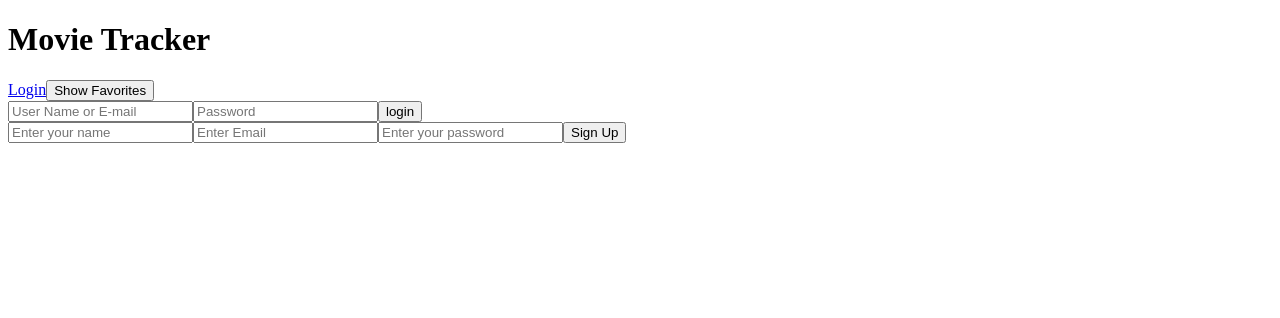
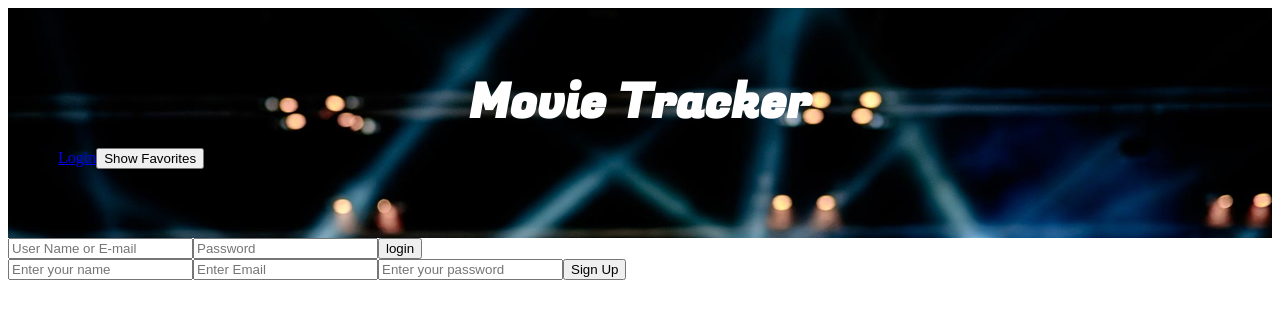
Before and after one commit to etcetera8/movie-tracker, a React (Create React App) app: page /login in a window 1280 px wide. Shown: the top 318 px of the page. Built offline with nearby package versions, Linux system fonts and the light colour scheme; no server answers.

Commit message:
Position card and header elements

```diff
--- a/src/components/Card/Card.css
+++ b/src/components/Card/Card.css
@@ -1,19 +1,26 @@
 @import url('https://fonts.googleapis.com/css?family=Fugaz+One');
 
 .MovieCard {
-  margin: 50px;
+  margin: 20px;
   border: 1px solid black;
-  min-width: 500px;
+  width: 200px;
+  height: 300px;
   background-color: rgba(255, 0, 0, 0.3)
 }
 
-.movie-title {
+.MovieCard img {
+  height: 100%;
+}
+
+.MovieCard button {
+  position: absolute;
+}
+
+/*.movie-title {
   margin: 10px auto;
-  max-width: 400px;
   font-family: 'Fugaz One', cursive;
   text-align: center;
-
-}
+}*/
 
 .favorite-btn {
   background: none;
--- a/src/components/Card/Card.js
+++ b/src/components/Card/Card.js
@@ -5,13 +5,10 @@ const Card = ({ movie , id, handleFavorite, addClass }) => {
   const {title, vote_average, vote_count, overview, poster_path} = movie;
   return (
     <div id={id} className={`MovieCard ${addClass}`}>
-      <h1 className="movie-title">{title}</h1>
       <button
         className="favorite-btn"
         onClick={() => handleFavorite(movie)}>FAVORITE</button>
       <img src={poster_path} />
-      <h4>Vote Average: {vote_average}</h4>
-      <h4>Votes :{vote_count}</h4>
     </div>
   )
 }
--- /dev/null
+++ b/src/components/Header/Header.css
@@ -0,0 +1,16 @@
+@import url('https://fonts.googleapis.com/css?family=Fugaz+One');
+
+header h1 {
+  margin: 10px auto;
+  font-family: 'Fugaz One', cursive;
+  color: white;
+  text-align: center;
+  font-size: 3em;
+}
+
+header {
+  background-image: url('../../assets/header-lights.jpg');
+  background-size: cover;
+  height: 130px;
+  padding: 50px;
+}
--- a/src/components/Header/Header.js
+++ b/src/components/Header/Header.js
@@ -1,5 +1,6 @@
 import React from 'react';
 import { NavLink } from 'react-router-dom';
+import './Header.css'
 
 const Header = () => {
   return(
--- a/src/components/MovieContainer/MovieContainer.css
+++ b/src/components/MovieContainer/MovieContainer.css
@@ -1,5 +1,8 @@
 .MovieContainer {
   display: flex;
-  flex-direction: row;
-  background: rgba(100,100,255, 0.1);
+  flex-wrap: wrap;
+  justify-content: space-around;
+  overflow-x: auto;
+  overflow-y: hidden;
+  background: linear-gradient(#336E7B, black);
 }
```
Also changed, not shown: src/assets/header-lights.jpg (added).
